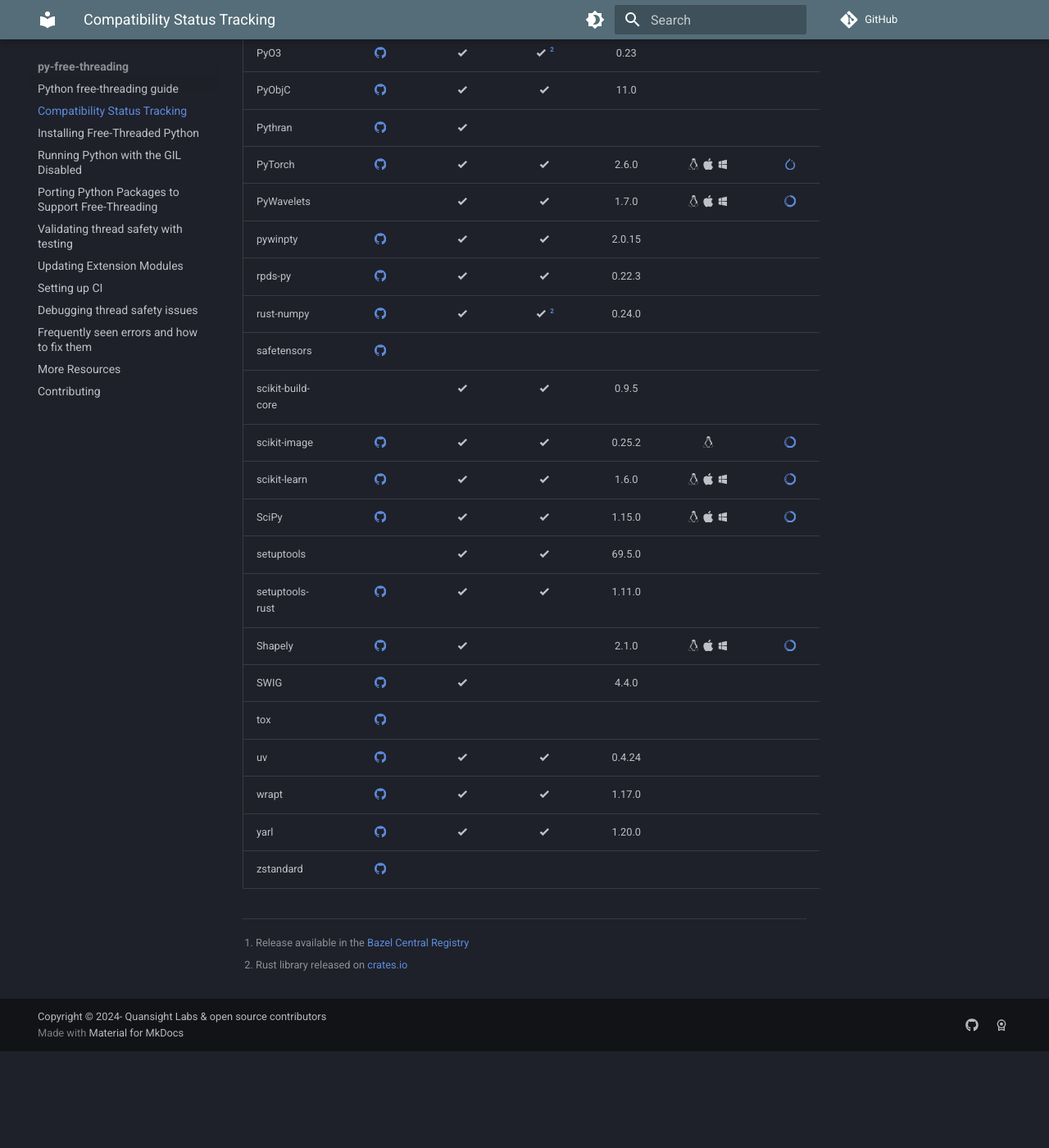
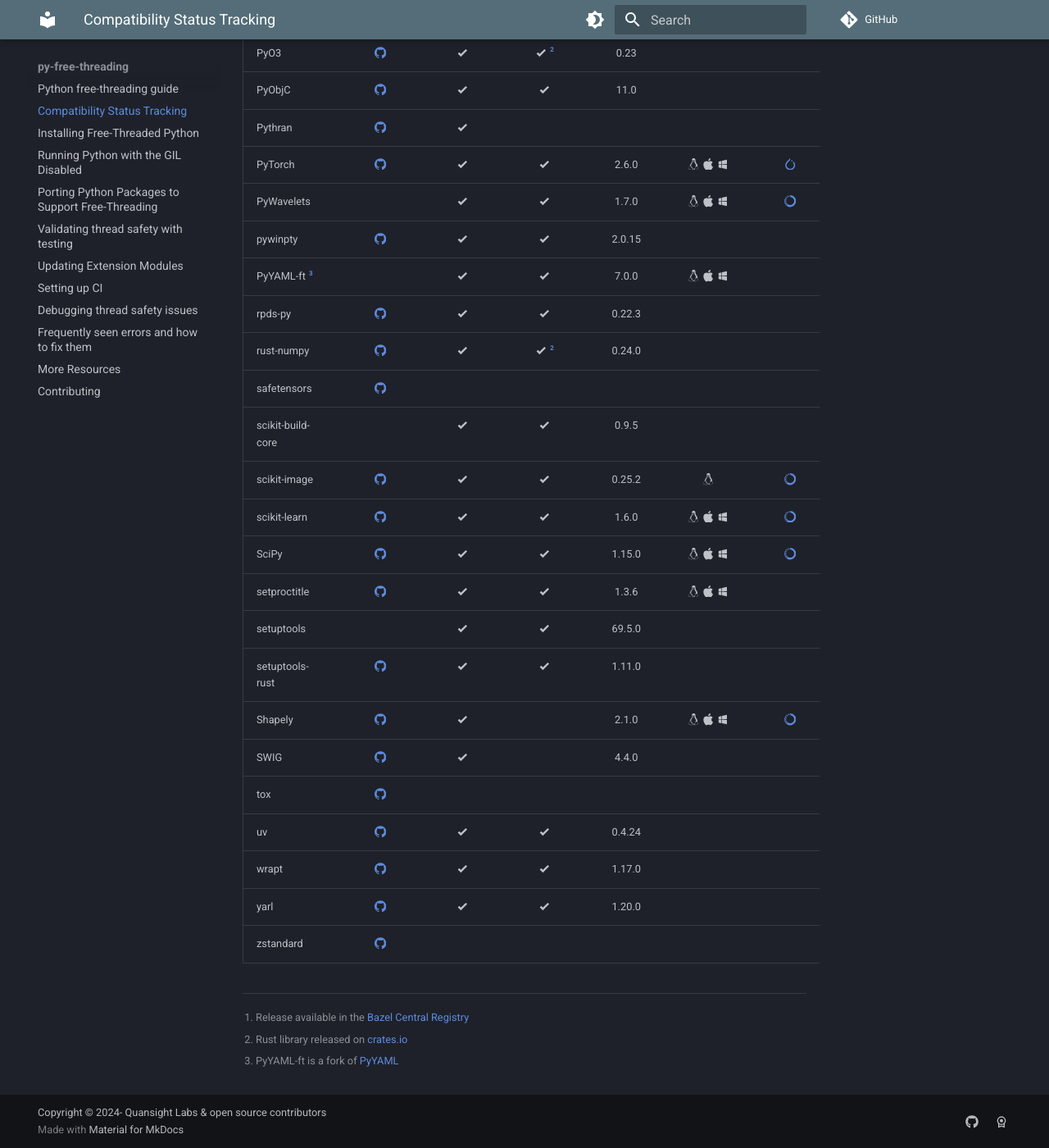
Before and after one commit to Quansight-Labs/free-threaded-compatibility, an MkDocs documentation site: the page built from docs/tracking.md, in a window 1280 px wide and 1400 px high, scrolled down 3199 px. Shown: the whole window at 82% size. Built offline with MkDocs 1.6.1 and Material for MkDocs 9.7.7, drawn with Linux system fonts in a browser that asks for light colours; comment, search, counter and statistics services are not loaded; before the commit the page ends 4481 px from its top, so only the background shows below that.

Commit message:
Add PyYAML-ft and setproctitle to tracking table

```diff
--- a/docs/tracking.md
+++ b/docs/tracking.md
@@ -93,6 +93,7 @@
 | PyTorch              |     [:simple-github:](https://github.com/pytorch/pytorch/issues/130249)      | :material-check-bold: |   :material-check-bold:    |           2.6.0            | :simple-linux: :simple-apple: :material-microsoft-windows: |          [:simple-pytorch:](https://pytorch.org/get-started/locally/#start-locally)          |
 | PyWavelets           |                                                                              | :material-check-bold: |   :material-check-bold:    |           1.7.0            | :simple-linux: :simple-apple: :material-microsoft-windows: |    [:simple-anaconda:](https://anaconda.org/scientific-python-nightly-wheels/pywavelets/)    |
 | pywinpty             |       [:simple-github:](https://github.com/andfoy/pywinpty/issues/491)       | :material-check-bold: |   :material-check-bold:    |           2.0.15           |                                                            |                                                                                              |
+| PyYAML-ft [^3]       |                                                                              | :material-check-bold: |   :material-check-bold:    |           7.0.0            | :simple-linux: :simple-apple: :material-microsoft-windows: |                                                                                              |
 | rpds-py              |        [:simple-github:](https://github.com/crate-py/rpds/issues/101)        | :material-check-bold: |   :material-check-bold:    |           0.22.3           |                                                            |                                                                                              |
 | rust-numpy           |       [:simple-github:](https://github.com/PyO3/rust-numpy/issues/476)       | :material-check-bold: | :material-check-bold: [^2] |           0.24.0           |                                                            |                                                                                              |
 | safetensors          |   [:simple-github:](https://github.com/huggingface/safetensors/issues/572)   |                       |                            |                            |                                                            |                                                                                              |
@@ -100,6 +101,7 @@
 | scikit-image         | [:simple-github:](https://github.com/scikit-image/scikit-image/issues/7464)  | :material-check-bold: |   :material-check-bold:    |           0.25.2           |                       :simple-linux:                       |   [:simple-anaconda:](https://anaconda.org/scientific-python-nightly-wheels/scikit-image/)   |
 | scikit-learn         | [:simple-github:](https://github.com/scikit-learn/scikit-learn/issues/28978) | :material-check-bold: |   :material-check-bold:    |           1.6.0            | :simple-linux: :simple-apple: :material-microsoft-windows: |   [:simple-anaconda:](https://anaconda.org/scientific-python-nightly-wheels/scikit-learn/)   |
 | SciPy                |        [:simple-github:](https://github.com/scipy/scipy/issues/20669)        | :material-check-bold: |   :material-check-bold:    |           1.15.0           | :simple-linux: :simple-apple: :material-microsoft-windows: |      [:simple-anaconda:](https://anaconda.org/scientific-python-nightly-wheels/scipy/)       |
+| setproctitle         |  [:simple-github:](https://github.com/dvarrazzo/py-setproctitle/issues/147)  | :material-check-bold: |   :material-check-bold:    |           1.3.6            | :simple-linux: :simple-apple: :material-microsoft-windows: |                                                                                              |
 | setuptools           |                                                                              | :material-check-bold: |   :material-check-bold:    |           69.5.0           |                                                            |                                                                                              |
 | setuptools-rust      |     [:simple-github:](https://github.com/PyO3/setuptools-rust/pull/502)      | :material-check-bold: |   :material-check-bold:    |           1.11.0           |                                                            |                                                                                              |
 | Shapely              |       [:simple-github:](https://github.com/shapely/shapely/pull/2138)        | :material-check-bold: |                            |           2.1.0            | :simple-linux: :simple-apple: :material-microsoft-windows: |     [:simple-anaconda:](https://anaconda.org/scientific-python-nightly-wheels/shapely/)      |
@@ -113,3 +115,5 @@
 [^1]: Release available in the [Bazel Central Registry](https://registry.bazel.build)
 
 [^2]: Rust library released on [crates.io](https://crates.io/crates/pyo3)
+
+[^3]: PyYAML-ft is a fork of [PyYAML](https://github.com/yaml/pyyaml)
```
